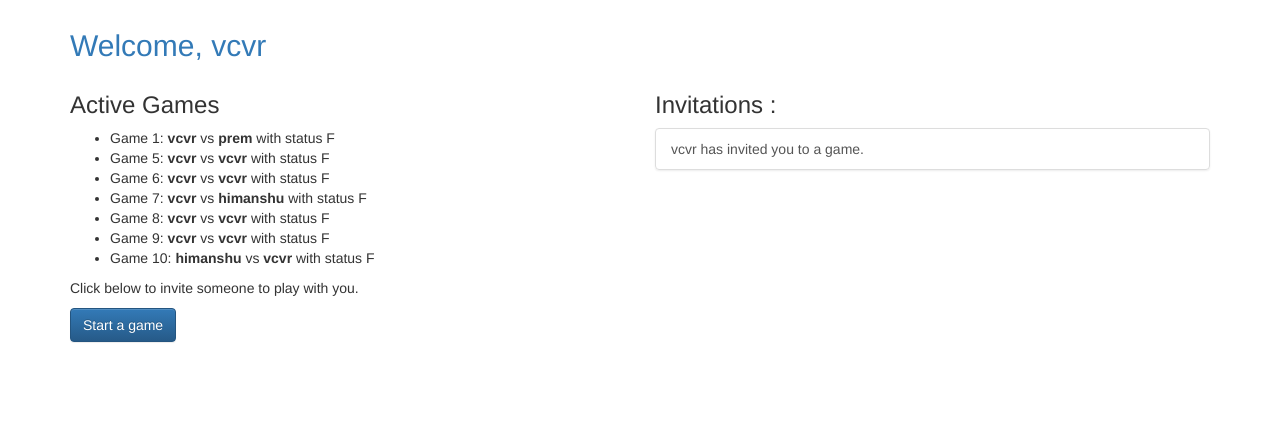
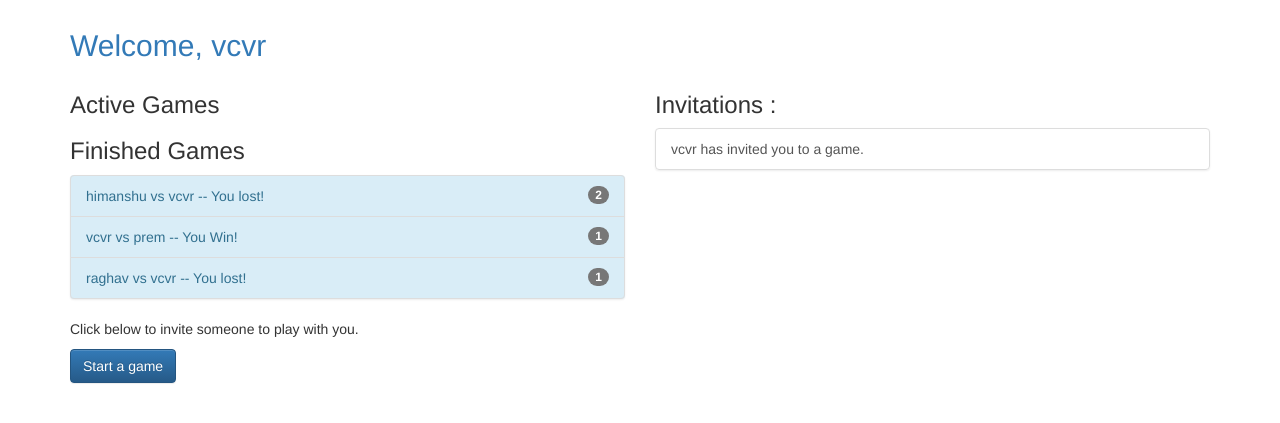
Before and after one commit to vcvrkp/tictactoe, a Django app: page /player/home in a window 1280 px wide. Shown: the part 61-484 px from the top of the page. Run offline with Django 3.2, Linux system fonts and the light colour scheme; a user stored in the database is signed in; data comes from the database, SQL or seed files in the repository; both versions use the stored data as it was after the commit; tables that the repository leaves empty hold one stand-in row (values such as "Sample post"); some libraries are stand-ins or nearby versions.

Commit message:
Training finish

```diff
--- a/gameplay/models.py
+++ b/gameplay/models.py
@@ -65,6 +65,22 @@
             by_first_player = self.status == 'F'
         )
 
+    def update_after_move(self, move):
+        """ Update the status of the game, give hte last move. """
+        self.status = self._get_game_status_after_move(move)
+
+    def _get_game_status_after_move(self,move):
+        x, y = move.x, move.y
+        board = self.board()
+        if ((board[y][0] == board[y][1]== board[y][2]) or
+                (board[0][x] == board[1][x] == board[2][x]) or
+                (board[0][0] == board[1][1] == board[2][2]) or
+                (board[0][2] == board[1][1] == board[2][0])):
+            return "W" if move.by_first_player else "L"
+        if self.move_set.count() >= BOARD_SIZE**2:
+            return 'D'
+        return "S" if self.status == "F" else "S"
+
 class Move(models.Model):
     x = models.IntegerField(
         validators=[MinValueValidator(0),MaxValueValidator(BOARD_SIZE-1)]
@@ -75,3 +91,13 @@
     comment = models.CharField(max_length=300, blank=True)
     by_first_player = models.BooleanField(editable=False,default=True)
     game = models.ForeignKey(Game, on_delete=models.CASCADE,editable=False)
+
+    def __eq__(self,other):
+        if other is None:
+            return False
+        return other.by_first_player == self.by_first_player
+
+    def save(self, *args, **kwargs):
+        super(Move,self).save(*args, **kwargs)
+        self.game.update_after_move(self)
+        self.game.save()
--- a/player/views.py
+++ b/player/views.py
@@ -14,9 +14,11 @@
     # all_games = list(g_f_p) + list(g_s_p)
     my_games = Game.objects.games_for_user(request.user)
     active = my_games.active()
+    old_games = my_games.difference(active)
     invitations = request.user.invitations_recieved.all()
     dcontext = {}
     dcontext['games'] = active
+    dcontext['old_games'] = old_games
     dcontext['invitations'] = invitations
     return render(request=request, template_name="player/home.html",
                   context=dcontext)
--- /dev/null
+++ b/templates/player/gamelist_snippet.html
@@ -0,0 +1,21 @@
+{% if game_list %}
+    <div class="list-group bg-info">
+        {% for g in game_list %}
+            <a href="{{ g.get_absolute_url }}" class="list-group-item list-group-item-info">
+                {{ g }}
+                {% if g.status not in 'FS' %}
+                    {% if g.status == "D" %}
+                        --Draw
+                    {% elif g.status == "W" and user == g.first_player %}
+                        -- You Win!
+                    {% elif g.status == "L" and user == g.second_player %}
+                        -- You Won!
+                    {% else %}
+                        -- You lost!
+                    {% endif %}
+                {% endif %}
+                <span class="badge">{{ g.move_set.count }}</span>
+            </a>
+        {% endfor %}
+    </div>
+{% endif %}
--- a/templates/player/home.html
+++ b/templates/player/home.html
@@ -12,11 +12,9 @@
 <div class="row">
     <div class="col-md-6">
         <h3>Active Games</h3>
-        <ul>
-        {% for g in games %}
-            <li>Game {{g.id}}: <b>{{g.first_player}}</b> vs <b>{{g.second_player}}</b> with status {{g.status}} </li>
-        {% endfor %}
-        </ul>
+        {% include "player/gamelist_snippet.html" with game_list=active_games %}
+        <h3>Finished Games</h3>
+        {% include "player/gamelist_snippet.html" with game_list=old_games %}
         <p>Click below to invite someone to play with you.</p>
         <p>
             <a  class="btn btn-primary" href="{% url 'player_new_invitation' %}">Start a game</a>
```
Also changed, not shown: templates/gameplay/game_detail.html (+11 -0 lines), db.sqlite3, tictactoe/forms.py (added).
